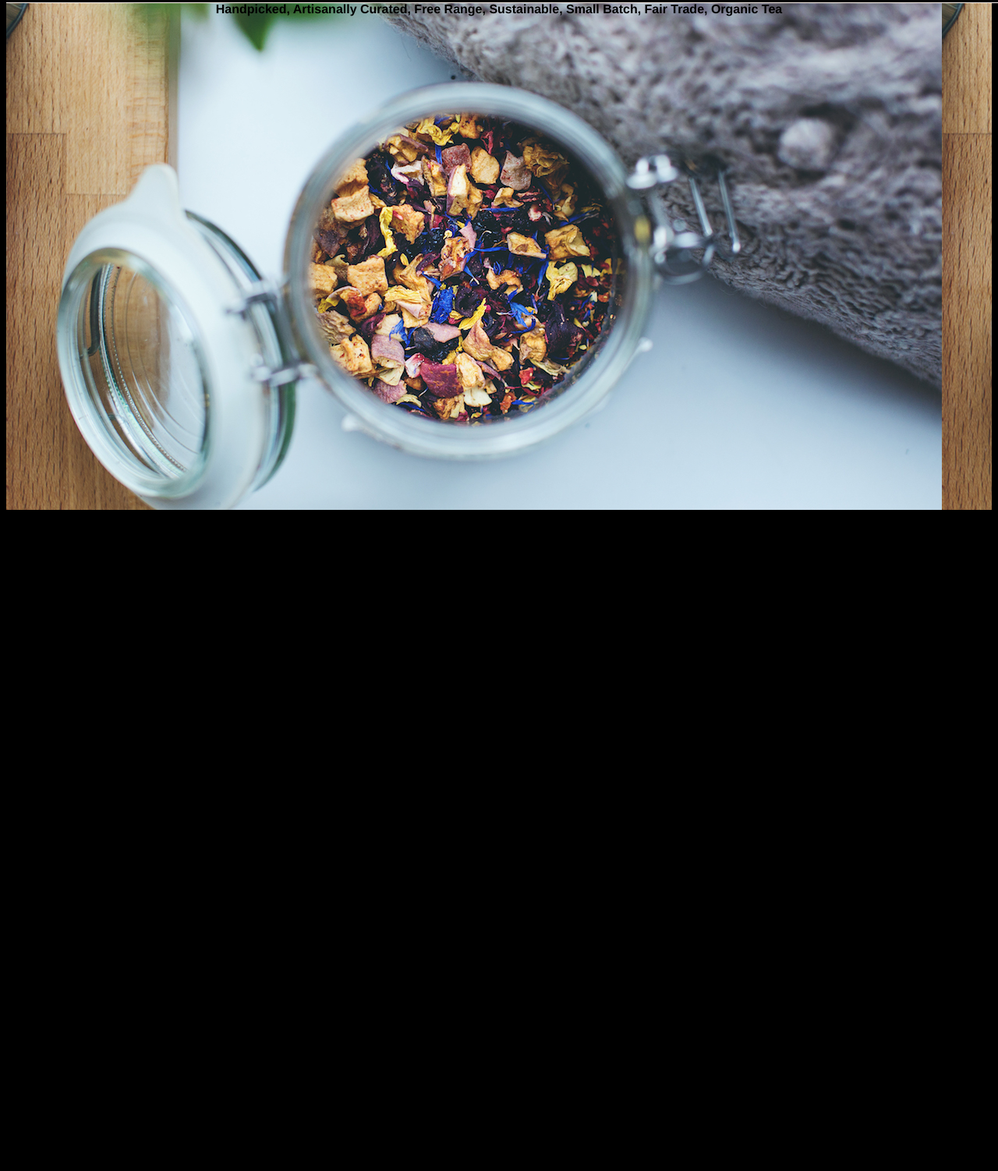
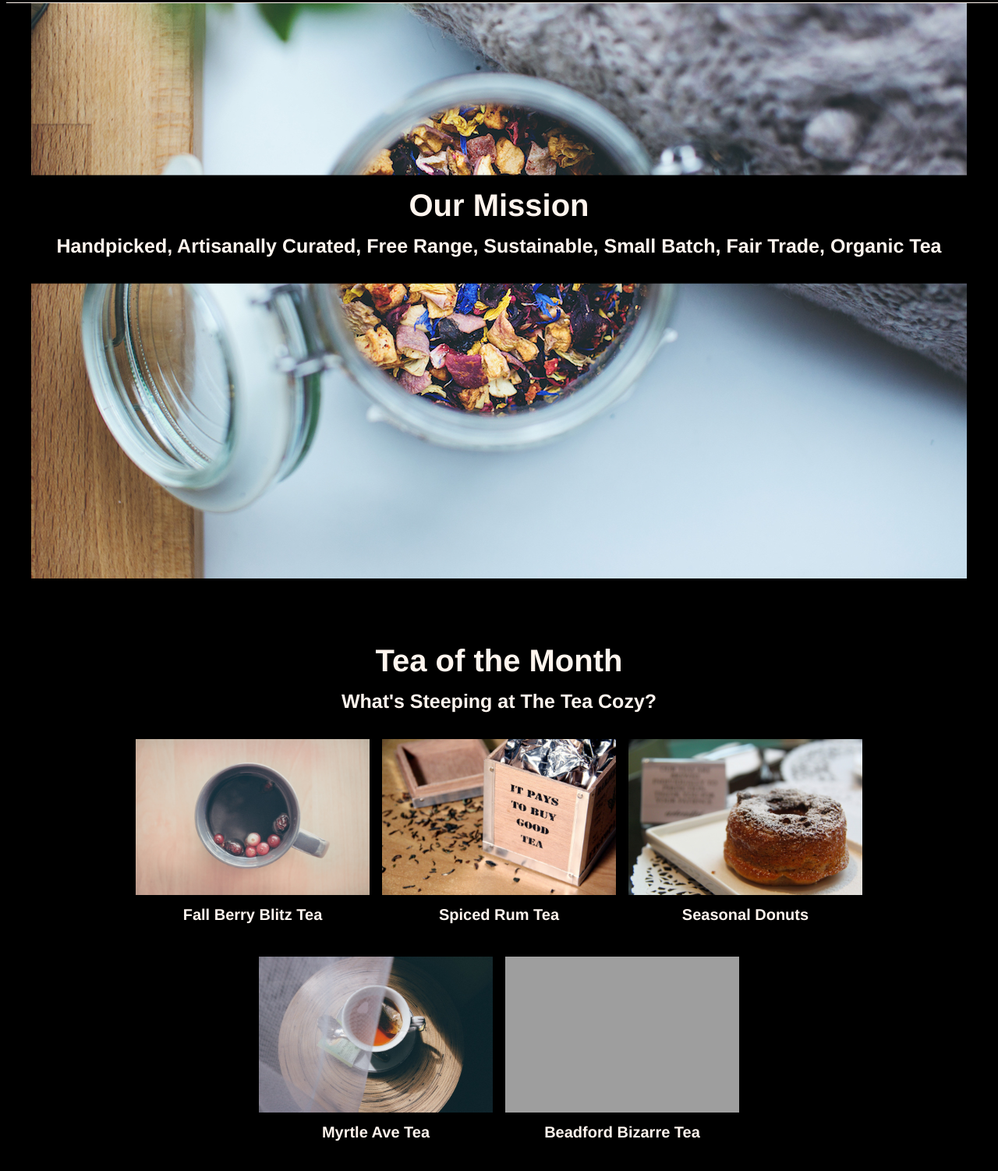
Before and after one commit to endlesshunger-design/Tea-Cozy, a plain HTML site: page index.html in a window 1280 px wide. Shown: the part 66-1568 px from the top of the page at 78% size. Before the commit the page ends 800 px from the top, so only its background shows below. Drawn offline with Linux system fonts and the light colour scheme; files that its build step writes are made by us from their sources; grey boxes are pictures that could not be loaded; files whose address does not match are found by name.

Commit message:
Tea of The Month Section Complete

```diff
--- a/index.html
+++ b/index.html
@@ -16,8 +16,30 @@
   </div>
 </header>
 <body>
-  <div id="mission">
-    <h2 class="text-overlay">Our Mission</h2>
-    <h4 class="text-overlay">Handpicked, Artisanally Curated, Free Range, Sustainable, Small Batch, Fair Trade, Organic Tea</h4>
+  <div class="mission">
+    <img src="/Users/ronnykim/Documents/GitHub/Tea-Cozy/img/img-mission-background.jpg" style="width:auto;">
+    <div id="text-mission">
+      <h2>Our Mission</h2>
+      <h4>Handpicked, Artisanally Curated, Free Range, Sustainable, Small Batch, Fair Trade, Organic Tea</h4>
+    </div>
+  </div>
+ <div class="section-2">
+  <div class="tea-selections">
+    <div id="tea-of-the-month">
+      <h2>Tea of the Month</h2>
+      <h4>What's Steeping at The Tea Cozy?</h4>
+    </div>
+      <ul class="tea">
+        <div class="row1">
+          <li id="tea-items"><div><img src="/Users/ronnykim/Documents/GitHub/Tea-Cozy/img/img-berryblitz.jpg" style="width: 300px; height:200px;"></div><h4 id="tea-type">Fall Berry Blitz Tea</h4></li>
+          <li id="tea-items"><div><img src="/Users/ronnykim/Documents/GitHub/Tea-Cozy/img/img-spiced-rum.jpg" style="width: 300px; height:200px;"></div><h4 id="tea-type">Spiced Rum Tea</h4></li>
+          <li id="tea-items"><div><img src="/Users/ronnykim/Documents/GitHub/Tea-Cozy/img/img-donut.jpg" style="width: 300px; height:200px;"></div><h4 id="tea-type">Seasonal Donuts</h4></li>
+        </div>
+        <div class="row2">
+          <li id="tea-items"><div><img src="/Users/ronnykim/Documents/GitHub/Tea-Cozy/img/img-myrtle-ave.jpg" style="width: 300px; height:200px;"></div><h4 id="tea-type">Myrtle Ave Tea</h4></li>
+          <li id="tea-items"><div><img src="/Users/ronnykim/Documents/GitHub/Tea-Cozy/img/img-bedford-bizarre.jpg" style="width: 300px; height:200px;"></div><h4 id="tea-type">Beadford Bizarre Tea</h4></li>
+        </div>
+      </ul>
+    </div>
   </div>
 </body>
--- a/style.css
+++ b/style.css
@@ -1,5 +1,19 @@
 body{
   background-color: black;
+}
+
+h2{
+  font-family: Helvetica;
+  font-weight: 800;
+  font-size: 40px;
+  line-height: 10px;
+}
+
+h4{
+  font-family: Helvetica;
+  font-weight: 600;
+  font-size: 25px;
+  line-height: normal;
 }
 
 header{
@@ -10,7 +24,8 @@ header{
   display: flex;
   align-content: space-between;
   align-items: center;
-
+  position: absolute;
+  z-index: 1;
 }
 
 #main-nav{
@@ -24,18 +39,23 @@ img[src="/Users/ronnykim/Documents/GitHub/Tea-Cozy/img/img-tea-cozy-logo.webp"]
 }
 
 
-#mission{
-  background-image: url("/Users/ronnykim/Documents/GitHub/Tea-Cozy/img/img-mission-background.jpg");
+.mission{
+  text-align: center;
   height: 700px;
-  width: 100%;
-  align-items: center;
-  z-index: 1;
+  width: auto;
 }
 
-.text-overlay{
+#text-mission{
+  width: 100%;
+  background-color: black;
   text-align: center;
   font-family: helvetica;
-  align-items: center;
+  color: seashell;
+  margin: 0;
+  position: absolute;
+  top: 45%;
+  left: 50%;
+  transform: translate(-50%, -50%);
 }
 
 #logo{
@@ -68,5 +88,48 @@ li{
   opacity: 0.9;
   display: inline-flex;
   list-style-type: none;
+}
 
+.section-2{
+  width: 1000px;
+  margin: auto;
+  justify-content: center; /* Centers horizontally */
+  align-items: center; /* Centers vertically */
 }
+
+.tea-selections{
+  width: 1000px;
+  margin: auto;
+  text-align: center;
+  font-family: Helvetica;
+  color: seashell;
+  margin-top: 200px;
+  margin-bottom: 200px;
+}
+
+.tea-of-the-month{
+  text-align: center;
+  width: 50%;
+}
+
+#tea-items{
+  padding: 0;
+}
+
+.tea{
+  list-style-type: none;
+  display: grid;
+  place-items: center;
+  gap: 1rem;
+  padding-left: 0px;
+}
+
+.row1, .row2 {
+  display: flex;
+  gap: 1rem;
+}
+
+#tea-type{
+  font-size: 20px;
+  margin-top: 10px;
+}
```
